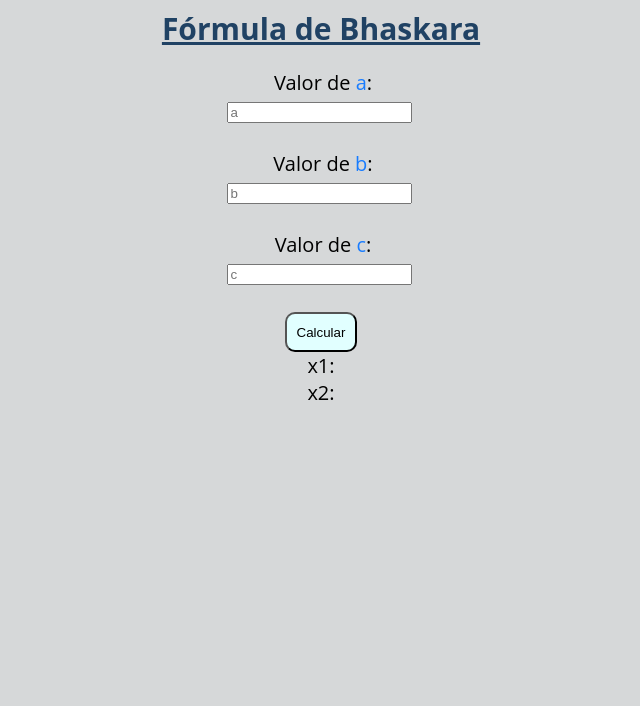
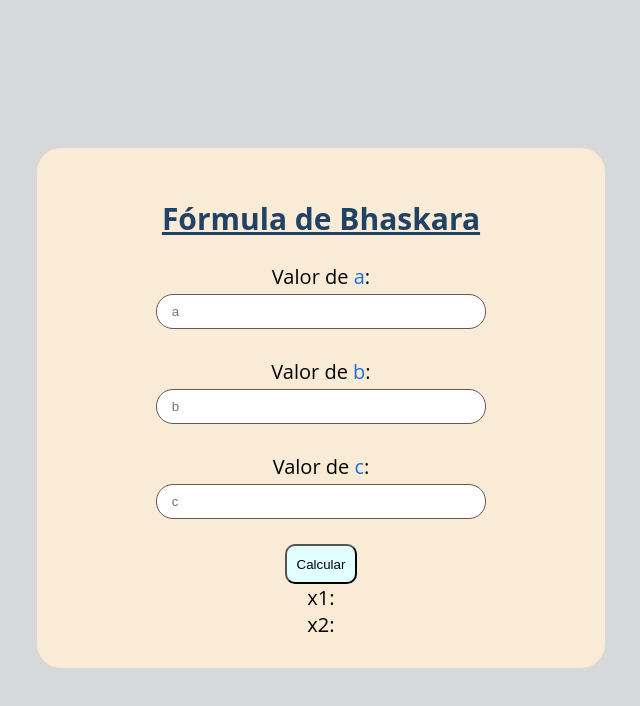
Before and after one commit to Matheus3DD4/bhaskara, a plain HTML site: page index.html in a window 1280 px wide. Shown: the whole page, without its empty margins (319-959 px from the left). Drawn offline with Linux system fonts and the light colour scheme.

Commit message:
Atualizaçao main

```diff
--- a/index.html
+++ b/index.html
@@ -1,46 +1,38 @@
 <html>
+
 <head>
   <link rel="stylesheet" href="style.css">
 </head>
 
 <body>
-
-
+  <main>
     <h1>Fórmula de Bhaskara</h1>
 
-    <label id="labelA" for="valorA">
+    <label class="labelEntrada" id="labelA" for="valorA">
       Valor de <span class="var-text">a</span>:
-    <br>
-    <input type="number" id="valorA" placeholder="a">
     </label>
+    <input class="entrada" type="number" id="valorA" placeholder="a">
 
-    <br>
-    <br>
+    <label class="labelEntrada" id="labelB" for="valorB">
+      Valor de <span class="var-text">b</span>:
+    </label>
+    <input class="entrada" type="number" id="valorB" placeholder="b">
 
-    <label id="labelB" for="valorB">
-        Valor de <span class="var-text">b</span>:
-    <br>
-    <input type="number" id="valorB" placeholder="b">
+    <label class="labelEntrada" id="labelC" for="valorC">
+      Valor de <span class="var-text">c</span>:
     </label>
-
-    <br>
-    <br>
-
-    <label id="labelC" for="valorC">
-        Valor de <span class="var-text">c</span>:
-    <br>
-    <input type="number" id="valorC" placeholder="c">
-    </label>
-
-    <br>
-    <br>
+    <input class="entrada" type="number" id="valorC" placeholder="c">
 
     <button id="btnCalcular">Calcular</button>
 
     <div id="resultadoX1">x1: </div>
     <div id="resultadoX2">x2: </div>
+  </main>
+
+
 
   <script src="bhaskara.js"></script>
 
 </body>
+
 </html>
--- a/style.css
+++ b/style.css
@@ -2,44 +2,55 @@
   box-sizing: border-box;
 }
 
-
 body {
   background-color: rgba(154, 160, 163, 0.404);
-    font: normal 1.25em 'Open Sans', sans-serif;
-    text-align: center
+  font: normal 1.25em "Open Sans", sans-serif;
+  height: 100vh;
+  display: flex;
+  justify-content: center;
+  align-items: center;
 }
 
-    h1{
+main {
+  background-color: antiquewhite;
+  padding: 30px;
+  text-align: center;
+  width: 45%;
+  display: flex;
+  flex-direction: column;
+  align-items: center;
+  border-radius: 1.2em;
+}
+
+h1 {
   font-size: 1.5em;
-    color: #204264;;
+  color: #204264;
   text-decoration: underline;
 }
 
 #btnCalcular {
   background-color: rgb(225, 255, 255);
-        height: 32px ;
+  height: 32px;
   border-radius: 10px;
   height: 3em;
   padding: 10px;
 }
 
 .var-text {
-        color: rgb(24, 124, 255);
+  color: rgb(24, 112, 228);
 }
 
-    #labelC {
-
+.labelEntrada {
   padding: 4px;
   border-radius: 5px;
 }
 
-    #labelB {
-        padding: 4px;
-        border-radius: 5px;
+.entrada {
+  width: 65%;
+  height: 35px;
+  border-radius: 17px;
+  border: 0.5px solid rgb(97, 90, 90);
+  padding-left: 15px;
+  color: rgb(102, 76, 76);
+  margin-bottom: 25px;
 }
-
-    #labelA {
-
-        padding: 4px;
-        border-radius: 5px;
-    }
```
Lines whose indentation alone changed are shown as unchanged.
